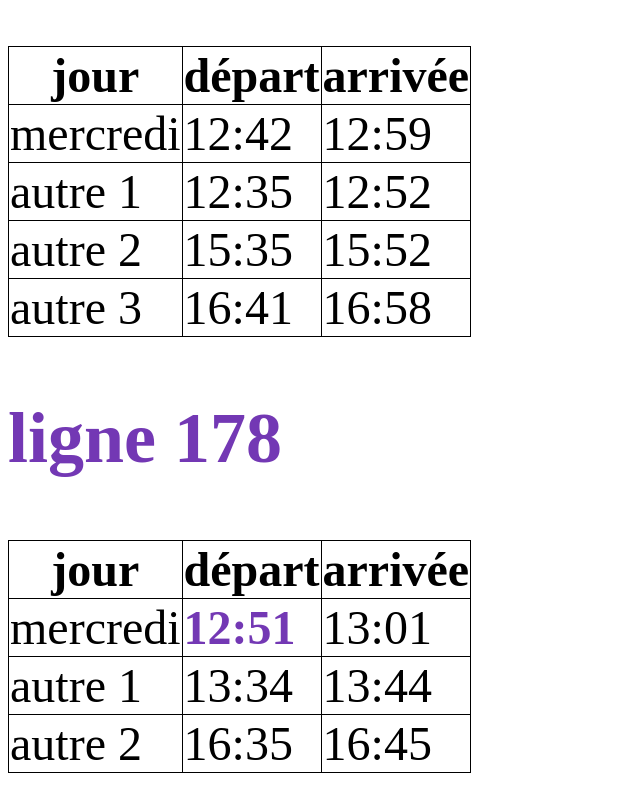
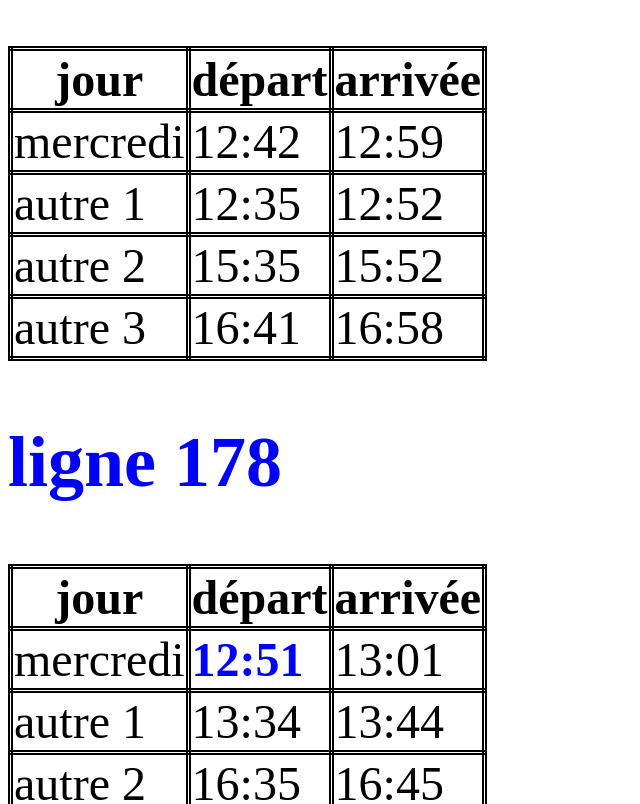
Before and after one commit to chaudard/OCRactivitePartie2, a plain HTML site: page index.html in a window 1280 px wide. Shown: the part 451-1255 px from the top of the page, without its empty margins (0-640 px from the left). Drawn offline with Linux system fonts and the light colour scheme.

Commit message:
les lignes du tableau sont passées en double et les textes colorés ont pris la couleur bleue.

```diff
--- a/index.css
+++ b/index.css
@@ -1,7 +1,7 @@
 strong,h2
 {
 	font-weight: bold;
-	color: rgb(115,56,180);
+	color: blue;
 }
 body
 {
@@ -13,5 +13,5 @@ table
 }
 td,th
 {
-    border: 1px solid black;
+    border: 5px double black;
 }
```
